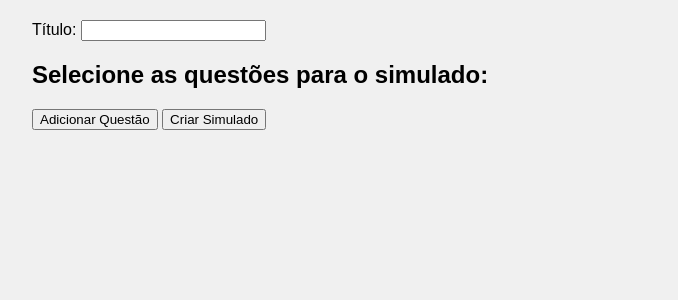
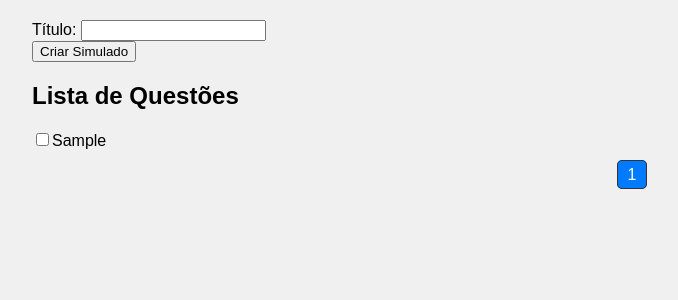
Before and after one commit to IgorDiasV/plataforma_de_simulado, a Django app: page /simulados/criar_simulado_manualmente/ in a window 1280 px wide. Shown: the part 115-415 px from the top of the page, without its empty margins (8-686 px from the left). Run offline with Django 4.2, Linux system fonts and the light colour scheme; a user stored in the database is signed in; tables that the repository leaves empty hold one stand-in row (values such as "Sample post").

Commit message:
feat: added pagination

```diff
--- a/simulados/static/simulados/css/criar_simulado_manualmente.css
+++ b/simulados/static/simulados/css/criar_simulado_manualmente.css
@@ -18,3 +18,29 @@
   width: 80%;
   max-width: 600px;
 }
+
+
+.paginacao {
+list-style-type: none;
+padding: 0;
+display: flex;
+justify-content: center;
+align-items: center;
+}
+
+.paginacao li {
+display: inline-block;
+}
+
+.paginacao li a {
+padding: 5px 10px;
+text-decoration: none;
+border: 1px solid #333;
+color: #333;
+border-radius: 5px;
+}
+
+.paginacao li a.active {
+background-color: #007BFF;
+color: #fff;
+}
--- a/simulados/templates/simulados/criar_simulado_manualmente.html
+++ b/simulados/templates/simulados/criar_simulado_manualmente.html
@@ -9,50 +9,87 @@
     <form method="post">
       {% csrf_token %}
       <label for'titulo'>Título:  </label>
-      <input id='titulo' name='titulo'>
-      <h2>Selecione as questões para o simulado:</h2>
+      <input id='titulo' name='titulo' value='{{titulo}}'>
+      </br>
       <select
-        style="display: none"
+        style='display: none;'
         name="questoes_escolhidas"
         id="questoes_escolhidas"
         multiple
-      ></select>
-      <div id="div_questoes_escolhidas"></div>
-      <button type="button" id="adicionar_questao">Adicionar Questão</button>
+      >
+        {% for questao_escolhida in questoes_escolhidas %}
+          <option id='option{{questao_escolhida}}' value='{{questao_escolhida}}' selected>{{questao_escolhida}}</option>
+        {% endfor %}
+      </select>
       <button type="submit">Criar Simulado</button>
     </form>
+    <script src="{% static 'pagina_principal/js/utils.js'%}"></script>
 
-    <div id="modal_questoes" class="modal">
-      <div class="conteudo_modal">
-        <select name="assuntos" id="assuntos" multiple>
-          {% for assunto in assuntos %}
-          <option value="{{assunto.id}}">{{assunto.nome_assunto}}</option>
-          {% endfor %}
-        </select>
-        <button onclick="filtrar_questoes()">Filtrar</button>
+    <h2> Lista de Questões</h2>
+    {% for questao in questoes %}
+      <div class='ql-editor'>
+        <input type='checkbox' id='input{{questao.id}}'class='pergunta_selecionada' onchange='adicionar_remover_questao(this, "{{questao.id}}")' value='{{questao.id}}'>{{questao.pergunta | safe}}
+      </div>
+    {% endfor %}
 
-        <h2>Selecione as questões adicionais:</h2>
-        {% for questao in questoes %}
-        <div class="questoes_com_id_assunto" id_assuntos="{{ questao|get_id_assunto }}">
-          <input
-            id="questao_modal{{questao.id}}"
-            type="checkbox"
-            name="questoes_selecionadas"
-            value="{{ questao.id }}"
-          />
-          <label for="questao_modal{{questao.id}}">
-            {{ questao.pergunta | safe }}
-          </label>
-        </div>
-        {% endfor %}
-        <br />
+    <ul class="paginacao">
+      {% if questoes.has_previous %}
+      <li><a onclick="mudar_pagina('{{questoes.previous_page_number}}')"> Anterior </a></li>
+      {% endif %}
+      {% for page in questoes.paginator.page_range %}
+          {% if page == questoes.number %}
+              <li><a  class="active" >{{page}}</a></li>
+          {% else %}
+              <li><a onclick="mudar_pagina('{{page}}')">{{page}}</a></li>
+          {% endif %}
+      {% endfor %}
+      {% if questoes.has_next %}
+          <li><a onclick="mudar_pagina('{{questoes.next_page_number}}')"> Próximo </a></li>
+      {% endif %}
+  </ul>
+<script>
+  function adicionar_remover_questao(checkbox, id_questao){
+    if (checkbox.checked){
+      adicionar_questao(id_questao)
+    }else{
+      remover_questao(id_questao)
+    }
+  }
 
-        <button id="add_questoes_selecionadas">
-          Adicionar Questões Selecionadas
-        </button>
-        <button onclick="fecharModal()">Cancelar</button>
-      </div>
-    </div>
-    <script src="{% static 'pagina_principal/js/utils.js'%}"></script>
-    <script src="{% static 'pagina_principal/js/logica_modal.js'%}"></script>
+  function adicionar_questao(id)
+  {
+      let select_questoes_escolhidas = document.getElementById('questoes_escolhidas')
+      let option = document.createElement("option");
+      option.id = "option" + id;
+      option.value = id;
+      option.text = id;
+      option.selected = true;
+      select_questoes_escolhidas.add(option);
+
+  }
+  function remover_questao(id)
+  {
+    id = "option" + id
+    let option = document.getElementById(id)
+    option.remove()
+  }
+  function mudar_pagina(pagina){
+
+    let titulo = document.getElementById('titulo')
+    let select_questoes = document.getElementById('questoes_escolhidas')
+    let questoes_escolhidas = select_questoes.querySelectorAll('option:checked')
+    id_perguntas_selecionadas = []
+    questoes_escolhidas.forEach((pergunta) => {
+          id_perguntas_selecionadas.push(pergunta.value)
+    })
+    const parametros = new URLSearchParams();
+    const parametroLista = id_perguntas_selecionadas.join(',');
+    parametros.append('id_questao', parametroLista);
+    parametros.append('titulo', titulo.value)
+    parametros.append('page', pagina)
+    history.replaceState(null, null, window.location.pathname);
+    const url = window.location.href + '?' + parametros.toString();
+    window.location.href = url
+  }
+</script>
   {% endblock conteudo %}
--- a/simulados/views.py
+++ b/simulados/views.py
@@ -10,6 +10,7 @@ from django.http.response import Http404
 from django.urls import reverse
 from utils.utils import qtd_perguntas, qtd_acertos, formatar_tempo
 from datetime import datetime
+from django.core.paginator import Paginator, EmptyPage, PageNotAnInteger
 
 
 def simulado(request):
@@ -263,14 +264,37 @@ def criar_simulado_manualmente(request):
     if usuario.is_teacher:
         questoes = Questao.objects.all()
         assuntos = Assunto.objects.all()
+
+        titulo = request.GET.get('titulo', '')
+        id_questoes_escolhidas = request.GET.get('id_questao', '')
+        n_pagina = request.GET.get('page', '1')
+
+        if id_questoes_escolhidas != '':
+            id_questoes_escolhidas = id_questoes_escolhidas.split(",")
+        else:
+            id_questoes_escolhidas = []
+
+        page = ''
+        questoes_paginacao = Paginator(questoes, 2)
+        try:
+            page = questoes_paginacao.page(n_pagina)
+        except (EmptyPage, PageNotAnInteger):
+            page = questoes_paginacao.page(1)
+
         if request.method == 'POST':
             titulo = request.POST['titulo']
             id_questoes_escolhidas = request.POST.getlist('questoes_escolhidas')  # noqa: E501
             questoes_escolhidas = questoes.filter(id__in=id_questoes_escolhidas)  # noqa: E501
             simulado = Simulado.objects.create(titulo=titulo, autor=usuario)
             simulado.questoes.set(questoes_escolhidas)
+            messages.success(request, 'Simulado Criado com Sucesso')
+            return redirect('simulados:lista_simulados')
+
         return render(request, 'simulados/criar_simulado_manualmente.html',  # noqa: E501
-                      {'questoes': questoes, 'assuntos': assuntos})
+                      {'questoes': page,
+                       'assuntos': assuntos,
+                       'questoes_escolhidas': id_questoes_escolhidas,
+                       'titulo': titulo})
 
     else:
         mensagem = ('Seu perfil é de aluno, '
```
Lines whose indentation alone changed are shown as unchanged.
